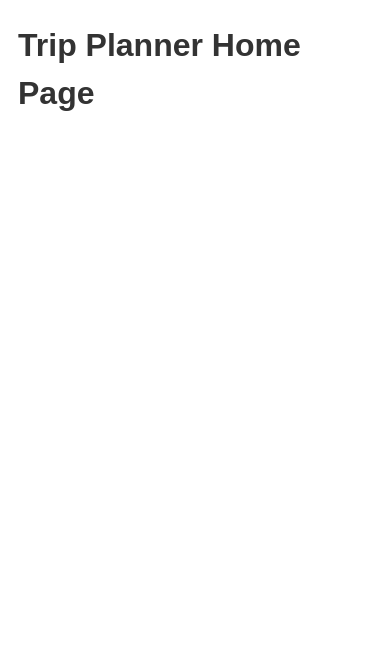
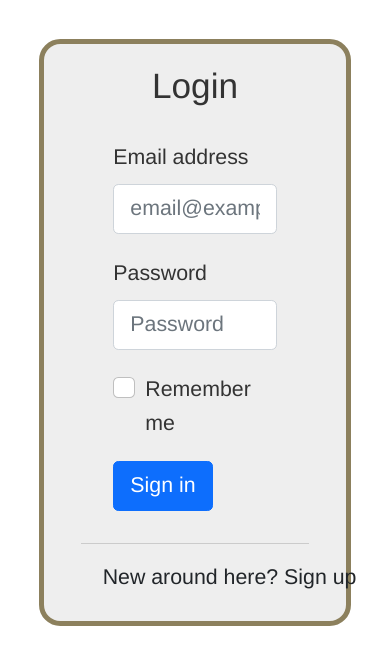
Before and after one commit to it-sd/sqc-project-swang274, a Node server app: page / in a window 390 px wide. Shown: the top 665 px of the page. Run offline with Node 20, Linux system fonts and the light colour scheme.

Commit message:
added create user

```diff
--- a/server.js
+++ b/server.js
@@ -14,7 +14,27 @@ const pool = new Pool({
   }
 })
 
-const query = async function (sql) {
+const validatePassword = function (aPassword) {
+    const constraints = [
+      w => w.length >= 6,
+      w => w.length <= 32,
+      w => (/\p{Uppercase}/u).test(w),
+      w => (/\p{Lowercase}/u).test(w),
+      w => (/\P{Letter}/u).test(w)
+    ]
+
+    let isValid = true
+    for (const constraint of constraints) {
+      isValid = isValid && constraint(aPassword)
+    }
+    return isValid
+}
+
+module.exports = {
+  validatePassword
+}
+
+const query = async function (sql, params) {
   if (typeof sql !== 'string') {
     throw new TypeError('Expected sql to be a string')
   }
@@ -24,7 +44,7 @@ const query = async function (sql) {
   let results = []
   try {
     client = await pool.connect()
-    const response = await client.query(sql)
+    const response = await client.query(sql, params)
     if (response && response.rows) {
     results = response.rows
     }
@@ -52,7 +72,27 @@ app
       })
   })
   .get('/', function (req, res) {
-    res.render('pages/index', {})
+    res.render('pages/login', {})
+  })
+  .post('/create_user', async function (req, res) {
+
+    const { password, firstName, lastName, email } = req.body
+    const isValid = validatePassword(password)
+    if (!isValid) {
+        res.status(400).send({ status: 'error' })
+    } else {
+        const insertSql = "INSERT INTO customer (firstName, lastName, email, password) VALUES ($1::VARCHAR, $2::VARCHAR, $3::VARCHAR, $4::VARCHAR);"
+
+        const checkEmail = "SELECT * FROM customer WHERE email=$1::VARCHAR"
+        let result = await query(checkEmail, [email])
+        if (result.length == 0) {
+            await query(insertSql, [firstName, lastName, email, password])
+            res.status(200).send({ status: 'success' })
+        } else {
+            res.status(400).send({ status: 'user exists' })
+        }
+
+    }
   })
   .get('/about', function (req, res) {
     res.render('pages/about', {})
--- a/static/styles.css
+++ b/static/styles.css
@@ -1,58 +1,62 @@
-/* Reset styles */
-/* Add any browser reset styles or custom reset styles here */
-
-/* Global styles */
-body {
-    font-family: sans-serif;
-    font-size: 16px;
-    line-height: 1.5;
+* {
     color: #333;
+    font: 16pt Helvetica, sans-serif;
+    line-height: 1.6;
   }
 
-  a {
-    color: #0077cc;
-    text-decoration: none;
+  button {
+    background-color: #fff;
+    border-radius: 5px;
+    vertical-align: middle;
   }
 
-  a:hover {
-    text-decoration: underline;
-  }
-
-  /* Layout styles */
-  .container {
-    max-width: 960px;
-    margin: 0 auto;
-    padding: 0 20px;
-  }
-
-  /* Component styles */
-  .button {
-    display: inline-block;
-    padding: 10px 20px;
-    background-color: #0077cc;
-    color: #fff;
-    border-radius: 4px;
-  }
-
-  /* Utility classes */
-  .text-center {
+  h1 {
+    font-weight: bold;
     text-align: center;
   }
 
-  .text-uppercase {
-    text-transform: uppercase;
+  input {
+    margin: 0 auto;
+    width: 98%;
   }
 
-  .text-muted {
-    color: #999;
+  li {
+    padding: 0 0 0 0.5em;
   }
 
-  /* Media queries */
-  @media (max-width: 767px) {
-    .container {
-      max-width: 100%;
-      padding: 0 10px;
-    }
+  main {
+    background-color: #eee;
+    border: 5px solid #8c805d;
+    border-radius: 1em;
+    margin: 10% auto;
+    padding: 1em;
+    width: 80%;
+    min-width: 10em;
+    max-width: 18em;
   }
 
-  /* Add any additional styles as needed */
+  ul {
+    margin: 0 0.25em 1em;
+    padding: 0 0 0 1em;
+  }
+
+  .met {
+    color: green;
+    list-style-type: "\2705";
+  }
+
+  .not-met {
+    color: red;
+    list-style-type: "\274c";
+  }
+
+  #register {
+    padding: 0.25em 2px;
+    width: 100%;
+  }
+
+  #register:disabled {
+    color: #555;
+    background-color: #ddd;
+    border-style: ridge;
+  }
--- /dev/null
+++ b/views/pages/login.ejs
@@ -0,0 +1,193 @@
+<!DOCTYPE html>
+<html lang="en">
+<head>
+  <title>Login</title>
+  <meta charset="UTF-8">
+  <meta http-equiv="X-UA-Compatible" content="IE=edge">
+  <meta name="viewport" content="width=device-width, initial-scale=1.0">
+  <link rel="apple-touch-icon" sizes="180x180" href="/apple-touch-icon.png">
+  <link rel="icon" href="/favicon-16x16.png" type="image/png">
+  <link rel="icon" href="/favicon-32x32.png" type="image/png">
+  <link rel="icon" href="/favicon.ico" type="image/x-icon">
+  <link rel="manifest" href="/site.webmanifest">
+  <link rel="stylesheet" type="text/css" href="/styles.css">
+  <link href="https://cdn.jsdelivr.net/npm/bootstrap@5.0.2/dist/css/bootstrap.min.css" rel="stylesheet" integrity="sha384-EVSTQN3/azprG1Anm3QDgpJLIm9Nao0Yz1ztcQTwFspd3yD65VohhpuuCOmLASjC" crossorigin="anonymous">
+</head>
+<body>
+  <main>
+    <div class="container" id="login_container">
+        <h1>Login</h1>
+        <form method="POST" action="/login" class="px-4 py-3">
+            <div class="mb-3">
+                <label for="email_login" class="form-label">Email address</label>
+                <input type="email" class="form-control" id="email_login" name="email_login" placeholder="email@example.com">
+            </div>
+            <div class="mb-3">
+                <label for="password_login" class="form-label">Password</label>
+                <input type="password" class="form-control" id="password_login" name="password_login" placeholder="Password">
+            </div>
+            <div class="mb-3">
+                <div class="form-check">
+                    <input type="checkbox" class="form-check-input" id="remember_me" name="remember_me">
+                    <label class="form-check-label" for="remember_me">
+                        Remember me
+                    </label>
+                </div>
+            </div>
+            <button type="submit" class="btn btn-primary" id="sign_in">Sign in</button>
+        </form>
+        <div class="dropdown-divider"></div>
+        <a class="dropdown-item" id="sign_up_btn" href="#">New around here? Sign up</a>
+    </div>
+
+    <div class="container" id="create_user_container">
+        <h1 id="create_user_h1">Create User</h1>
+        <form method="POST" action="/create_user">
+            <div class="mb-3">
+                <label for="firstName" class="form-label">First Name</label>
+                <input type="text" class="form-control" id="firstName" name="firstName" required>
+            </div>
+            <div class="mb-3">
+                <label for="lastName" class="form-label">Last Name</label>
+                <input type="text" class="form-control" id="lastName" name="lastName" required>
+            </div>
+            <div class="mb-3">
+                <label for="email" class="form-label">Email address</label>
+                <input type="email" class="form-control" id="email" name="email" required>
+            </div>
+            <div class="mb-3">
+                <label for="password" class="form-label">Password</label>
+                <input type="password" class="form-control" id="password" name="password" required>
+            </div>
+            <ul id="constraints">
+                <li id='six' class='not-met'>contains at least six characters</li>
+                <li id='upper' class='not-met'>includes an uppercase letter</li>
+                <li id='lower' class='not-met'>includes a lowercase letter</li>
+                <li id='number' class='not-met'>includes a non-alphabetic character</li>
+            </ul>
+            <ul id="constraints1">
+                <li id='match' class='met'>matches</li>
+            </ul>
+            <div class="mb-3">
+                <label for="confirm_password" class="form-label">Confirm Password</label>
+                <input type="password" class="form-control" id="confirm_password" name="confirm_password" required>
+            </div>
+            <button class="btn btn-primary" id="create_user">Create User</button>
+        </form>
+    </div>
+  </main>
+  <script src="https://code.jquery.com/jquery-3.6.3.min.js" integrity="sha256-pvPw+upLPUjgMXY0G+8O0xUf+/Im1MZjXxxgOcBQBXU=" crossorigin="anonymous"></script>
+  <script src="https://cdn.jsdelivr.net/npm/@popperjs/core@2.9.2/dist/umd/popper.min.js" integrity="sha384-IQsoLXl5PILFhosVNubq5LC7Qb9DXgDA9i+tQ8Zj3iwWAwPtgFTxbJ8NT4GN1R8p" crossorigin="anonymous"></script>
+  <script src="https://cdn.jsdelivr.net/npm/bootstrap@5.0.2/dist/js/bootstrap.min.js" integrity="sha384-cVKIPhGWiC2Al4u+LWgxfKTRIcfu0JTxR+EQDz/bgldoEyl4H0zUF0QKbrJ0EcQF" crossorigin="anonymous"></script>
+  <script>
+const metStyles = {
+  false: 'not-met',
+  true: 'met'
+}
+
+const signUp = document.getElementById('sign_up_btn')
+const createUserH1 = document.getElementById('create_user_h1')
+const password0 = document.getElementById('password')
+const password1 = document.getElementById('confirm_password')
+const firstName = document.getElementById('firstName')
+const lastName = document.getElementById('lastName')
+const email = document.getElementById('email')
+const register = document.getElementById('create_user')
+const loginContainer = document.getElementById('login_container')
+
+$(window).on('load', function() {
+    $('#login_container').show()
+    $('#create_user_container').hide()
+})
+signUp.addEventListener('click', function() {
+    $('#login_container').hide()
+    $('#create_user_container').show()
+})
+
+const constraints = [
+  {
+    element: document.getElementById('six'),
+    func: w => w.length >= 6
+  },
+  {
+    element: document.getElementById('upper'),
+    func: w => (/\p{Uppercase}/u).test(w)
+  },
+  {
+    element: document.getElementById('lower'),
+    func: w => (/\p{Lowercase}/u).test(w)
+  },
+  {
+    element: document.getElementById('number'),
+    func: w => (/\P{Letter}/u).test(w)
+  }
+]
+
+const validatePassword = function (aPassword) {
+  let isValid = true
+
+  for (const test of constraints) {
+    const met = test.func(aPassword)
+    test.element.className = metStyles[met]
+    isValid = isValid && met
+  }
+
+  return isValid
+}
+
+const checkPasswordsMatch = function (p0, p1) {
+  const match = document.getElementById('match')
+  const matches = p0 === p1
+
+  match.className = metStyles[matches]
+
+  return matches
+}
+
+const updateButton = function () {
+  const validPwd = validatePassword(password0.value)
+  const isValid = checkPasswordsMatch(password0.value, password1.value) &&
+    validPwd
+
+  register.disabled = !isValid
+  register.innerHTML = isValid ? 'Use this password' : 'Password not yet valid'
+
+  return isValid
+}
+
+password0.addEventListener('input', (e) => updateButton())
+password1.addEventListener('input', (e) => updateButton())
+
+// Submit passwords to the server only if they're valid.
+const submit = async function () {
+// Your code here //////////////////////////////////////////
+  if (updateButton()) {
+    createUserH1.textContent = 'Please wait'
+    const response = await fetch('/create_user', {
+      method: 'POST',
+      body: JSON.stringify({
+        firstName: firstName.value,
+        lastName: lastName.value,
+        email: email.value,
+        password: password0.value
+      }),
+      headers: { 'Content-Type': 'application/json' }
+    })
+    // Handle the server response here
+    const result = await response.json()
+    if (result.status === 'success') {
+        loginContainer.style.display = 'block'
+        createUserContainer.style.display = 'none'
+    } else {
+        createUserH1.textContent = 'Server error'
+    }
+  } else {
+    // Display an error message to the user
+    alert('The password does not meet the requirements.')
+  }
+// End of your code ////////////////////////////////////////
+}
+register.addEventListener('click', (e) => submit())
+  </script>
+</body>
+</html>
```
